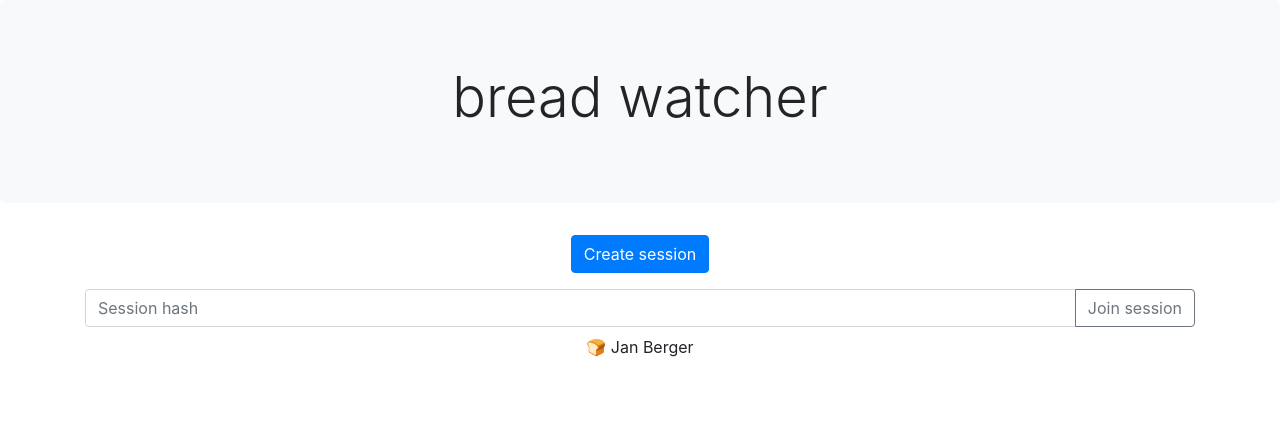
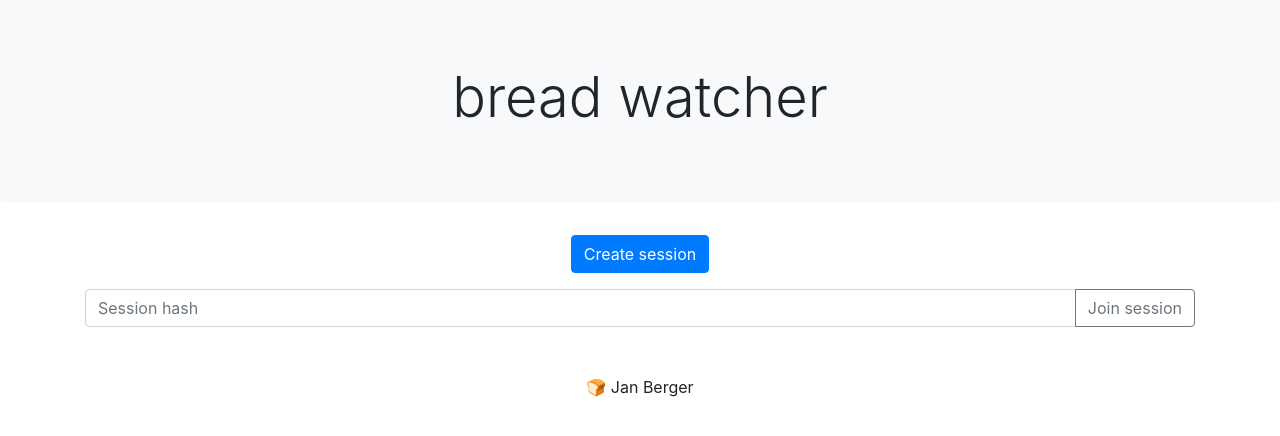
Before and after one commit to blizzard384/bread-watcher-fe, a React (Create React App) app: page / in a window 1280 px wide. Shown: the top 436 px of the page. Built offline with nearby package versions, Linux system fonts and the light colour scheme.

Commit message:
Fix margin

```diff
--- a/src/App.js
+++ b/src/App.js
@@ -9,7 +9,7 @@ function App() {
             <h2 className="display-4">bread watcher</h2>
         </div>
         <BreadSessionList />
-        <p>🍞 Jan Berger</p>
+        <p className="mt-5">🍞 Jan Berger</p>
     </div>
   );
 }
```
